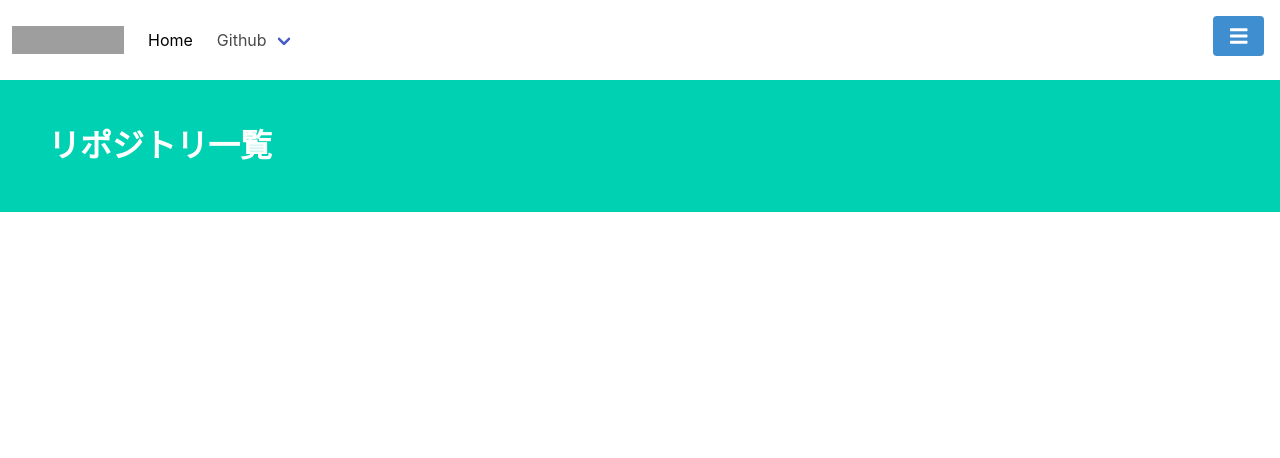
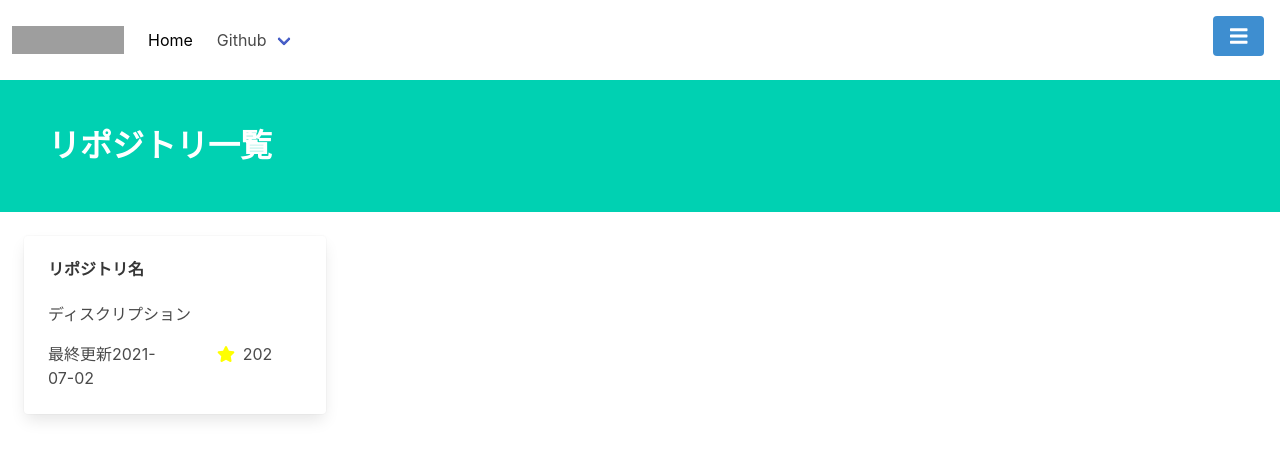
Before and after one commit to TOnodera/giita-front-end, a Vue app in the folder src/: page /repositories in a window 1280 px wide. Shown: the top 458 px of the page. Built offline with nearby package versions, Linux system fonts and the light colour scheme; grey boxes are pictures that could not be loaded.

Commit message:
リポジトリ一覧のカード完成

```diff
--- /dev/null
+++ b/src/src/components/parts/card/RepositoryCard.vue
@@ -0,0 +1,27 @@
+<template>
+  <div class="card">
+    <div class="card-content">
+      <div class="content">
+        <h3 class="subtitle is-size-6"><slot name="title"></slot></h3>
+        <p><slot name="description"></slot></p>
+        <div class="columns">
+          <div class="column">
+            <span>最終更新</span><slot name="updated-at"></slot>
+          </div>
+          <div class="column has-text-centered">
+            <fa icon="star" class="star-icon" />
+            <span class="ml-2">
+              <slot name="star-num"></slot>
+            </span>
+          </div>
+        </div>
+      </div>
+    </div>
+  </div>
+</template>
+
+<style scoped>
+.star-icon {
+  color: yellow;
+}
+</style>
--- a/src/src/components/parts/ModalCard/LoginGithubModalCard.vue
+++ b/src/src/components/parts/modalcard/LoginGithubModalCard.vue
@@ -32,7 +32,7 @@
 
 <script>
 import { defineComponent } from "vue";
-import GithubLoginModal from "../Modal/LoginGithubModal.vue";
+import GithubLoginModal from "../modal/LoginGithubModal.vue";
 export default defineComponent({
   components: {
     GithubLoginModal,
--- a/src/src/views/Index.vue
+++ b/src/src/views/Index.vue
@@ -77,7 +77,7 @@
 <script lang="ts">
 import { defineComponent } from "vue";
 import Dashboard from "@/components/Dashboard.vue";
-import LoginGithubModalCard from "@/components/parts/ModalCard/LoginGithubModalCard.vue";
+import LoginGithubModalCard from "@/components/parts/modalcard/LoginGithubModalCard.vue";
 
 export default defineComponent({
   name: "Index",
--- a/src/src/views/Repositories.vue
+++ b/src/src/views/Repositories.vue
@@ -1,15 +1,32 @@
 <template>
   <dashboard>
     <template v-slot:title> リポジトリ一覧</template>
-    <template v-slot:default></template>
+    <template v-slot:default>
+      <div class="columns is-centered">
+        <div class="column">
+          <div class="columns is-multiline">
+            <div class="column is-3 m-5">
+              <repository-card>
+                <template v-slot:title>リポジトリ名</template>
+                <template v-slot:description>ディスクリプション</template>
+                <template v-slot:updated-at>2021-07-02</template>
+                <template v-slot:star-num>202</template>
+              </repository-card>
+            </div>
+          </div>
+        </div>
+      </div>
+    </template>
   </dashboard>
 </template>
 <script>
 import { defineComponent } from "vue";
 import Dashboard from "@/components/Dashboard.vue";
+import RepositoryCard from "@/components/parts/card/RepositoryCard.vue";
 export default defineComponent({
   components: {
     Dashboard,
+    RepositoryCard,
   },
 });
 </script>
```
Also changed, not shown: src/src/components/parts/modal/LoginGithubModal.vue (renamed from src/src/components/parts/Modal/LoginGithubModal.vue).
